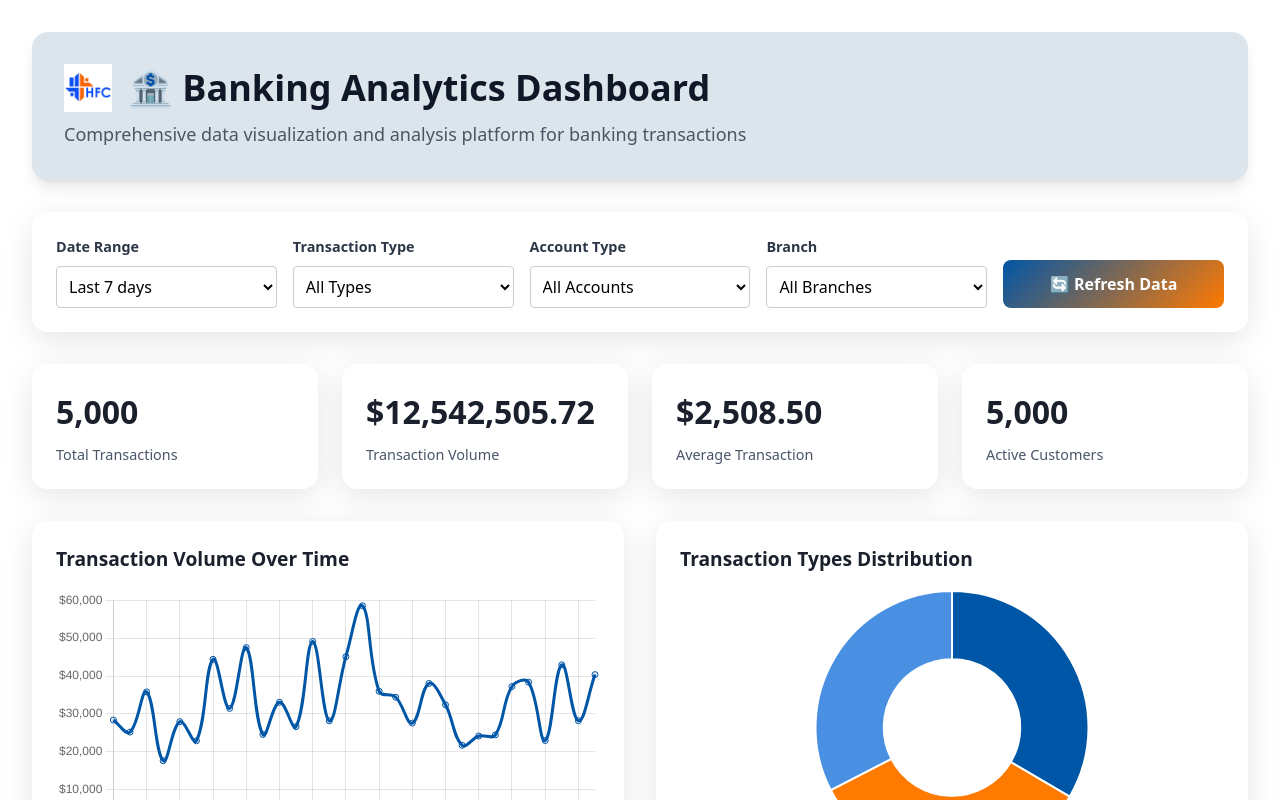
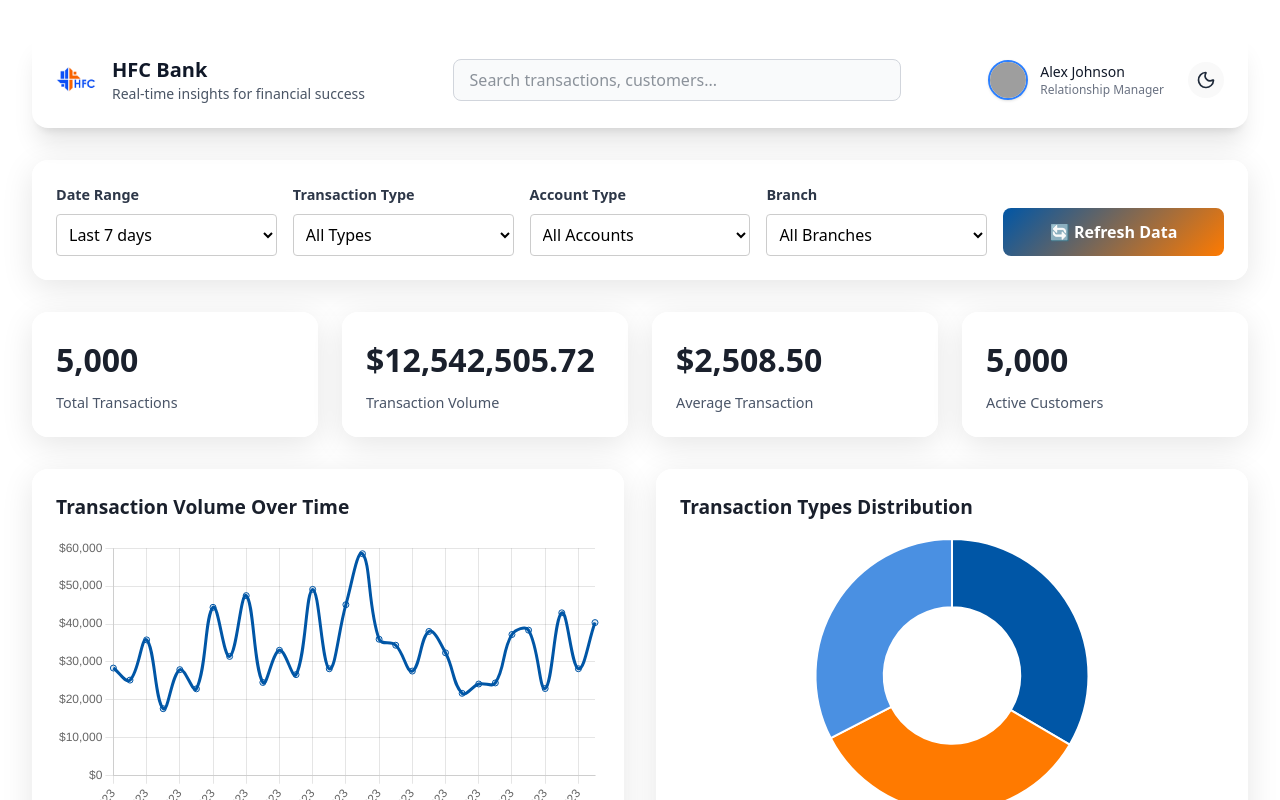
Before and after one commit to K-njeru/HFC1, a React (Vite) app: page / in a window 1280 px wide. Shown: the top 800 px of the page. Built offline with nearby package versions, Linux system fonts and the light colour scheme; grey boxes are pictures that could not be loaded.

Commit message:
`Refactor Header component: add theme toggle, search bar, and user profile`

```diff
--- a/src/components/Header.tsx
+++ b/src/components/Header.tsx
@@ -1,18 +1,91 @@
-import React from 'react';
+import React from "react";
+import { Sun, Moon } from "lucide-react"; // Lucide React icons
 
-const Header: React.FC = () => (
- <div className="bg-card backdrop-blur-md rounded-2xl p-8 mb-8 shadow-lg">
-  <div className="flex flex-col">
-    <h1 className="flex items-center text-gray-900 text-4xl font-bold mb-2">
-      <img src="/hfc.png" alt="Banking Analytics Logo" className="w-12 h-auto mr-4" />
-      🏦 Banking Analytics Dashboard
-    </h1>
-    <p className="text-gray-600 text-lg">
-      Comprehensive data visualization and analysis platform for banking transactions
-    </p>
-  </div>
-</div>
+const Header: React.FC = () => {
+  // Mock state for theme toggle (replace with actual theme logic)
+  const [isDarkMode, setIsDarkMode] = React.useState(false);
 
-);
+  const toggleTheme = () => {
+    setIsDarkMode(!isDarkMode);
+    // Add logic to toggle dark/light mode (e.g., updating a theme context or class on the root element)
+  };
+
+  return (
+    <header
+      className={`${
+        isDarkMode ? "bg-gray-900" : "bg-white"
+      } backdrop-blur-md rounded-2xl p-6 mb-8 shadow-xl sticky top-0 z-10 transition-colors duration-300`}
+    >
+      <div className="flex items-center justify-between max-w-7xl mx-auto">
+        {/* Left: Logo and Title */}
+        <div className="flex items-center space-x-4">
+          <img
+            src="/hfc.png"
+            alt="Banking Analytics Logo"
+            className="w-10 h-10 object-contain"
+          />
+          <div>
+            <h1 className="text-xl font-semibold text-gray-900 dark:text-gray-100">
+              HFC Bank
+            </h1>
+            <p
+              className={`text-sm ${
+                isDarkMode ? "text-gray-400" : "text-gray-600"
+              }`}
+            >
+              Real-time insights for financial success
+            </p>
+          </div>
+        </div>
+
+        {/* Middle: Search Bar */}
+        <div className="hidden md:flex flex-1 justify-center px-6">
+          <input
+            type="text"
+            placeholder="Search transactions, customers..."
+            className="w-full max-w-md px-4 py-2 rounded-lg border border-gray-300 dark:border-gray-700 bg-gray-50 dark:bg-gray-800 text-gray-800 dark:text-gray-200 focus:outline-none focus:ring-2 focus:ring-blue-500"
+          />
+        </div>
+
+        {/* Right: Profile and Theme Toggle */}
+        <div className="flex items-center space-x-6">
+          {/* User Profile */}
+          <div className="flex items-center space-x-3">
+            <img
+              src="https://i.pravatar.cc/40?img=12"
+              alt="User Avatar"
+              className="w-10 h-10 rounded-full border-2 border-blue-500 shadow"
+            />
+            <div className="hidden sm:block">
+              <p className="text-sm font-medium text-gray-900 dark:text-gray-100">
+                Alex Johnson
+              </p>
+              <p className="text-xs text-gray-500 dark:text-gray-400">
+                Relationship Manager
+              </p>
+            </div>
+          </div>
+
+          {/* Theme Toggle */}
+          <button
+            onClick={toggleTheme}
+            className={`p-2 rounded-full ${
+              isDarkMode
+                ? "bg-gray-800 text-yellow-400"
+                : "bg-gray-200 text-gray-800"
+            } hover:scale-105 transition-transform duration-200`}
+            aria-label="Toggle theme"
+          >
+            {isDarkMode ? (
+              <Sun className="w-5 h-5" />
+            ) : (
+              <Moon className="w-5 h-5" />
+            )}
+          </button>
+        </div>
+      </div>
+    </header>
+  );
+};
 
 export default Header;
```
